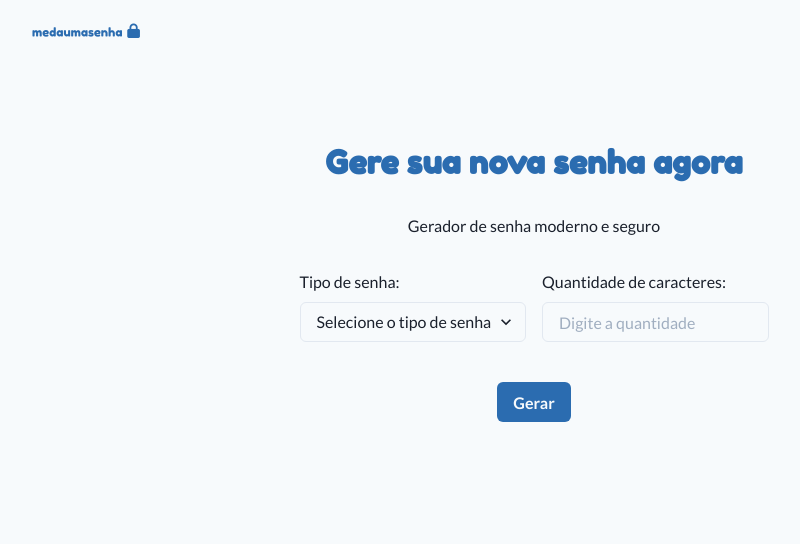
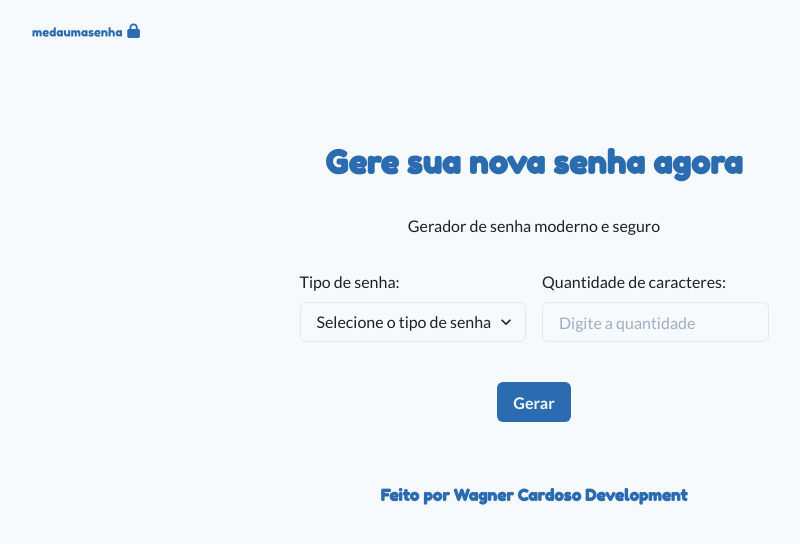
Before and after one commit to wcardosos/medaumasenha, a Next.js app: page / in a window 1280 px wide. Shown: the top 544 px of the page, without its empty margins (106-906 px from the left). Built offline with nearby package versions, Linux system fonts and the light colour scheme.

Commit message:
feat(components) Add footer component

```diff
--- /dev/null
+++ b/src/components/Footer.tsx
@@ -0,0 +1,10 @@
+import React from 'react';
+import { Center, Heading } from '@chakra-ui/react';
+
+export default function Footer() {
+  return (
+    <Center>
+      <Heading as="h3" size="sm" color="blue.600">Feito por Wagner Cardoso Development</Heading>
+    </Center>
+  );
+}
--- a/src/pages/index.tsx
+++ b/src/pages/index.tsx
@@ -14,6 +14,7 @@ import { PasswordGenerator } from '../lib/PasswordGenerator';
 import Header from '../components/Header';
 import Page from '../components/Page';
 import Form from '../components/Form';
+import Footer from '../components/Footer';
 
 export default function Home() {
   const [
@@ -93,6 +94,7 @@ export default function Home() {
           ) }
         </VStack>
       </Center>
+      <Footer />
     </Page>
   );
 }
```
Also changed, not shown: 1 other file (tests, documents, lock files or other folders).
